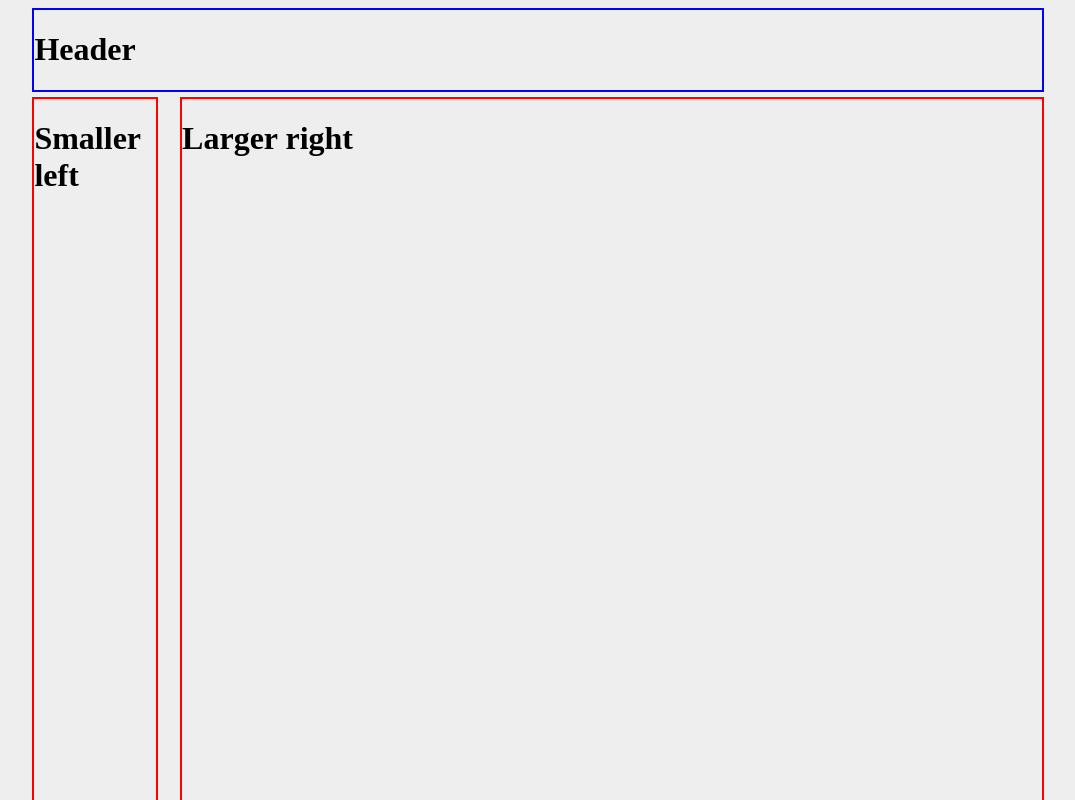
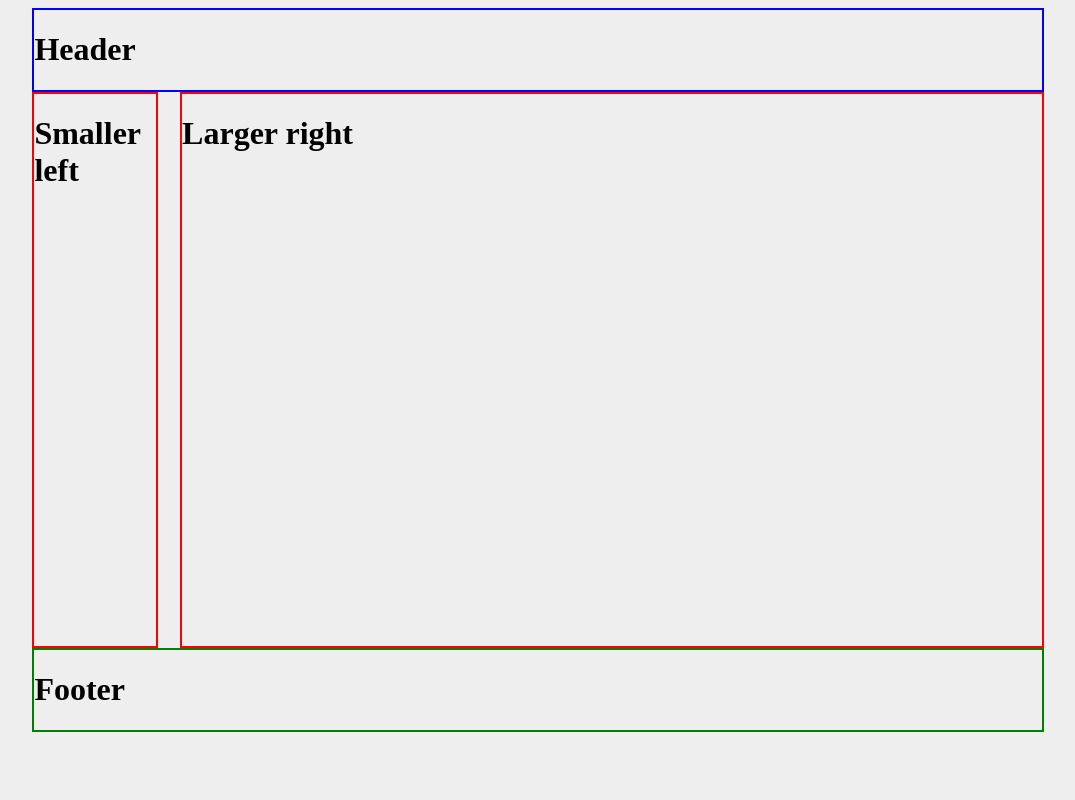
Before and after one commit to OldboyJ/Html-grids, a plain HTML site: page Grid_2/index.html in a window 1280 px wide. Shown: the top 800 px of the page, without its empty margins (102-1177 px from the left). Drawn offline with Linux system fonts and the light colour scheme.

Commit message:
change CSS properties

```diff
--- a/Grid_2/index.html
+++ b/Grid_2/index.html
@@ -8,11 +8,9 @@
   <link rel="stylesheet" href="style.css">
 </head>
 <body>
-  <div>
-    <div class="container">
-      <div id="logo">
-        <h1>Header</h1>
-      </div>
+  <div class="container">
+    <div id="logo">
+      <h1>Header</h1>
     </div>
   </div>
 
--- a/Grid_2/style.css
+++ b/Grid_2/style.css
@@ -6,27 +6,21 @@ body {
   margin: auto;
   width: 80%;
   height: 100%;
-  overflow: hidden;
 }
 
 #logo {
   border: 2px solid blue;
 }
 
-#showcase {
-  height: 100vh;
-  margin-top: 5px;
-}
-
 #showcase .main-left {
-  height: 100vh;
+  height: 69vh;
   width: 12%;
   float: left;
   border: 2px solid red;
 }
 
 #showcase .right-nav {
-  height: 100vh;
+  height: 69vh;
   width: 85%;
   float: right;
   border: 2px solid red;
@@ -34,5 +28,5 @@ body {
 
 #footer {
   border: 2px solid green;
-  margin-top: 5px;
+  clear: both;
 }
```
